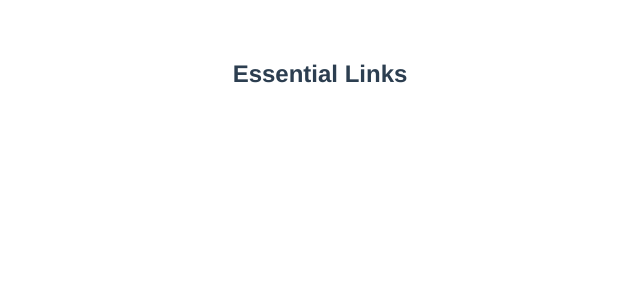
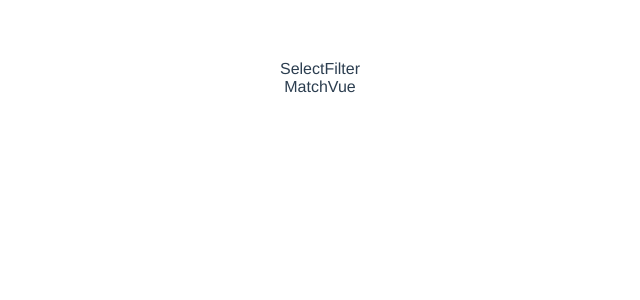
Before and after one commit to radlohead/vue-filter-couple-list, a Vue app: page / in a window 1280 px wide. Shown: the top 300 px of the page, without its empty margins (320-960 px from the left). Built offline with nearby package versions, Linux system fonts and the light colour scheme.

Commit message:
기본 컴포넌트 구조 생성

```diff
--- a/src/components/Home.vue
+++ b/src/components/Home.vue
@@ -1,11 +1,18 @@
 <template>
   <div class="home">
-    <h2>Essential Links</h2>
+    <SelectFilter />
+    <MatchView />
   </div>
 </template>
 
 <script>
+import { SelectFilter, MatchView } from './index'
+
 export default {
-  name: 'Home'
+  name: 'Home',
+  components: {
+    SelectFilter,
+    MatchView
+  }
 }
 </script>
--- /dev/null
+++ b/src/components/MatchView.vue
@@ -0,0 +1,11 @@
+<template>
+  <section>
+    MatchVue
+  </section>
+</template>
+
+<script>
+export default {
+  name: 'MatchView'
+}
+</script>
--- /dev/null
+++ b/src/components/SelectFilter.vue
@@ -0,0 +1,9 @@
+<template>
+  <div>SelectFilter</div>
+</template>
+
+<script>
+export default {
+  name: 'SelectFilter'
+}
+</script>
--- /dev/null
+++ b/src/components/index.vue
@@ -0,0 +1,8 @@
+<script>
+export { default as SelectFilter } from './SelectFilter'
+export { default as MatchView } from './MatchView'
+
+export default {
+  name: 'index'
+}
+</script>
```
